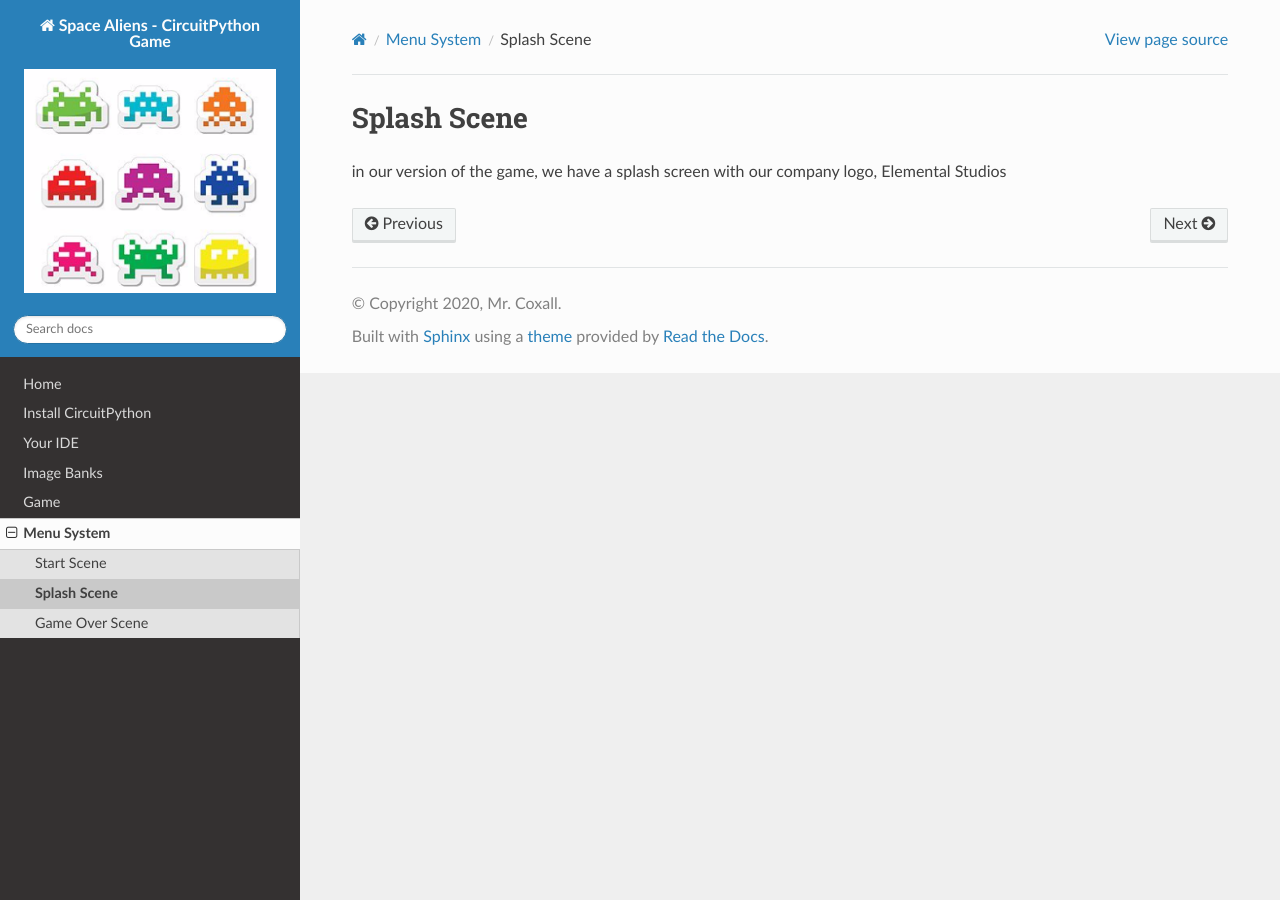
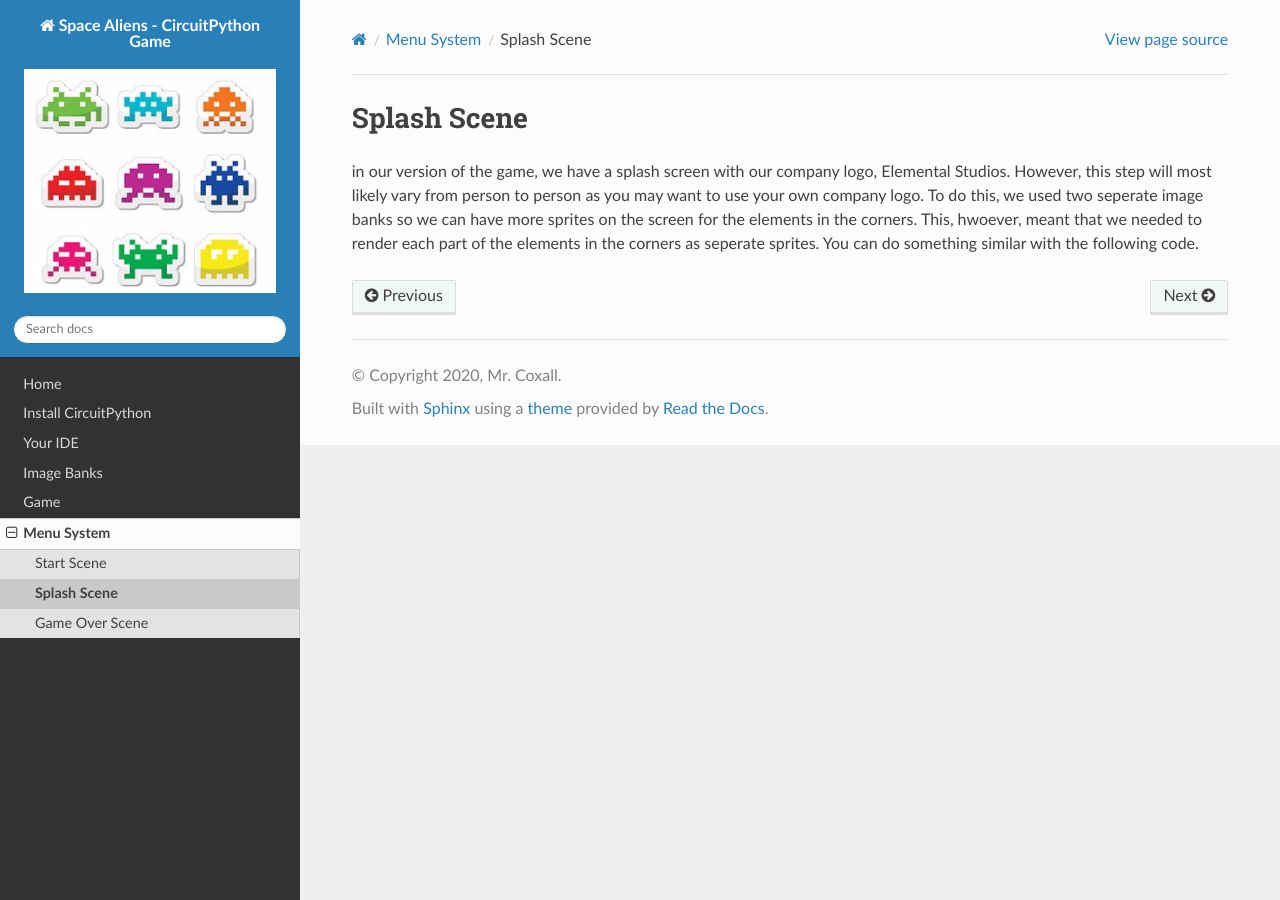
Before and after one commit to ben-whitten/ICS3U-2019-Group7, a Sphinx documentation site: the page built from docs/menu/splash_scene.rst, in a window 1280 px wide. Built offline with Sphinx 7.4.7 and the Read the Docs theme 2.0.0, drawn with Linux system fonts in a browser that asks for light colours.

Commit message:
Update splash_scene.rst

```diff
--- a/docs/menu/splash_scene.rst
+++ b/docs/menu/splash_scene.rst
@@ -3,4 +3,4 @@
 Splash Scene
 ============
 
-in our version of the game, we have a splash screen with our company logo, Elemental Studios
+in our version of the game, we have a splash screen with our company logo, Elemental Studios. However, this step will most likely vary from person to person as you may want to use your own company logo. To do this, we used two seperate image banks so we can have more sprites on the screen for the elements in the corners. This, hwoever, meant that we needed to render each part of the elements in the corners as seperate sprites. You can do something similar with the following code.
```
